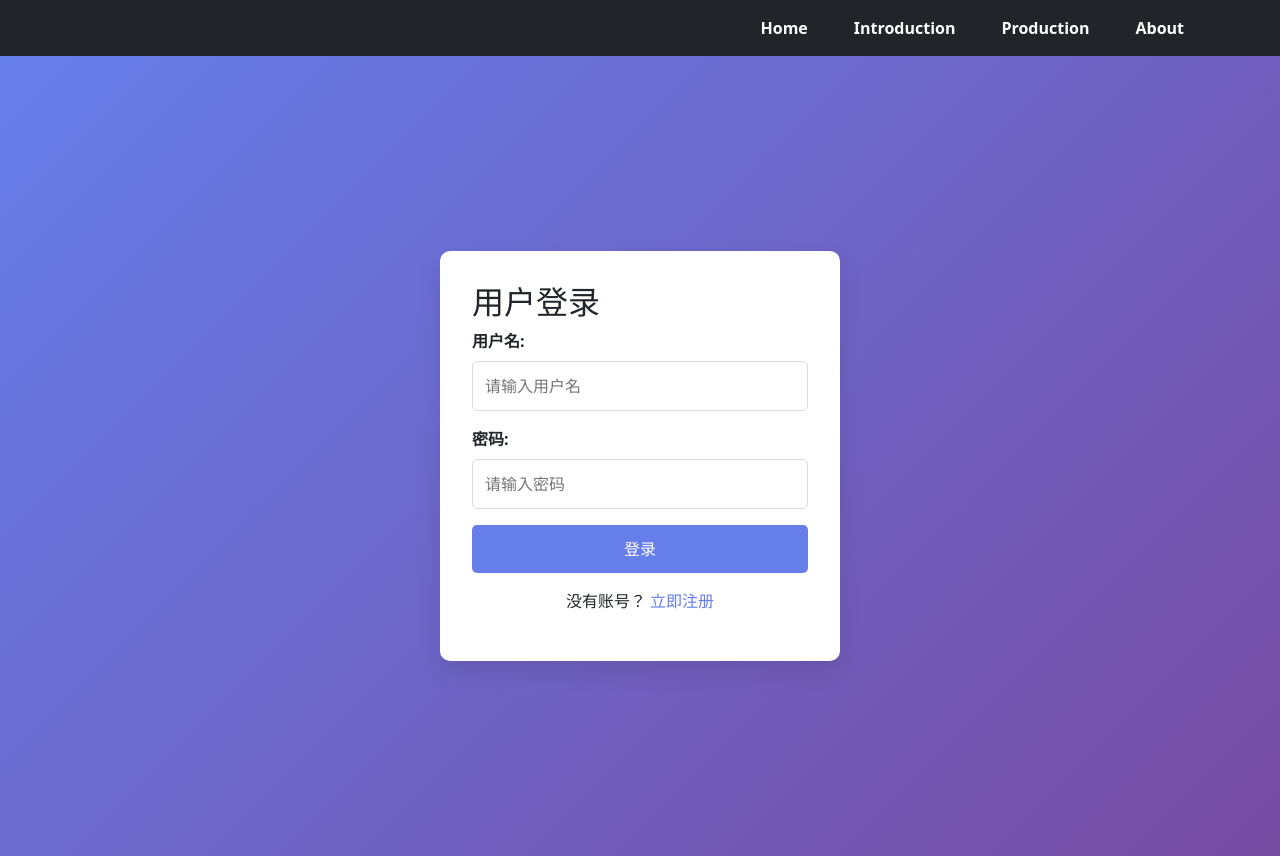
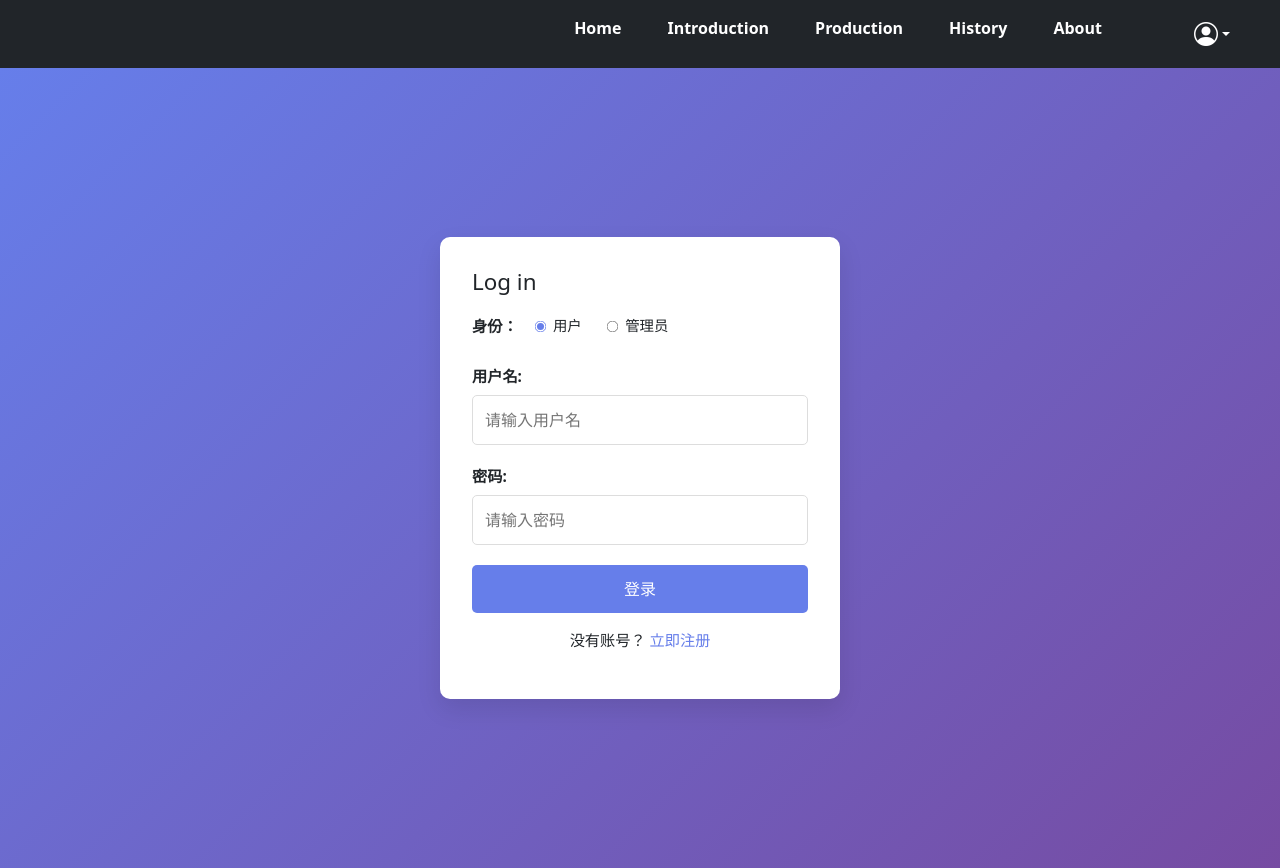
Before and after one commit to Erikline/HuiMou-Technology, a Vue app in the folder Web-Front/: page /login in a window 1280 px wide. Built offline with nearby package versions, Linux system fonts and the light colour scheme.

Commit message:
Create content_filter.py
UI框架

```diff
--- a/Web-Front/package.json
+++ b/Web-Front/package.json
@@ -8,7 +8,7 @@
     "lint": "vue-cli-service lint"
   },
   "dependencies": {
-    "bootstrap": "^5.3.3",
+    "bootstrap": "^5.3.7",
     "core-js": "^3.8.3",
     "socket.io-client": "^4.8.1",
     "vue": "^3.2.13",
--- a/Web-Front/src/App.vue
+++ b/Web-Front/src/App.vue
@@ -5,18 +5,78 @@
         <span class="navbar-toggler-icon"></span>
       </button>
       <div class="collapse navbar-collapse" id="navbarNavAltMarkup">
-        <div class="navbar-nav ms-auto"> <!-- ms-auto 用于右对齐 -->
+        <div class="navbar-nav ms-auto">
           <router-link class="nav-link" to="/Home">Home</router-link>
           <router-link class="nav-link" to="/project-intro">Introduction</router-link>
           <router-link class="nav-link" to="/product-market">Production</router-link>
+          <router-link class="nav-link" to="/history">History</router-link>
           <router-link class="nav-link" to="/about">About</router-link>
           <router-link class="nav-link" to="/page-wrapper"></router-link>
+
+          <!-- 👤 用户头像下拉 -->
+          <li class="nav-item dropdown" style="list-style: none;">
+            <a
+              class="nav-link dropdown-toggle d-flex align-items-center"
+              href="#" role="button"
+              data-bs-toggle="dropdown"
+              aria-expanded="false"
+              @click.prevent="handleAvatarClick"
+            >
+              <i class="bi bi-person-circle fs-4"></i>
+            </a>
+
+            <ul class="dropdown-menu dropdown-menu-end" v-if="currentUser">
+              <li class="dropdown-item-text text-muted">
+                {{ currentUser.username }}
+              </li>
+              <li><hr class="dropdown-divider"></li>
+              <li>
+                <a class="dropdown-item text-danger" href="#" @click.prevent="logout">
+                  退出登录
+                </a>
+              </li>
+            </ul>
+          </li>
         </div>
       </div>
     </div>
   </nav>
   <router-view></router-view>
 </template>
+
+<script>
+export default {
+  name: 'Navbar',
+  data() {
+    return {
+      currentUser: null
+    }
+  },
+  mounted() {
+    const userStr = localStorage.getItem('user')
+    if (userStr) {
+      try {
+        this.currentUser = JSON.parse(userStr)
+      } catch (e) {
+        this.currentUser = null
+      }
+    }
+  },
+  methods: {
+    logout() {
+      localStorage.removeItem('user')
+      this.currentUser = null
+      this.$router.push('/login')
+    },
+    handleAvatarClick() {
+      if (!this.currentUser) {
+        this.$router.push('/login')  // 未登录 → 登录页
+      }
+      // 已登录则正常展开 dropdown，不需要处理
+    }
+  }
+}
+</script>
 
 <style>
 nav {
@@ -30,8 +90,8 @@ nav .nav-link {
 }
 
 nav .nav-link.router-link-exact-active {
-  background: linear-gradient(to right, #e66465, #9198e5); /* 设置渐变背景 */
-  -webkit-background-clip: text; /* Chrome 和 Safari */
+  background: linear-gradient(to right, #e66465, #9198e5);
+  -webkit-background-clip: text;
   background-clip: text;
   color: transparent;
 }
--- a/Web-Front/src/router/index.js
+++ b/Web-Front/src/router/index.js
@@ -7,6 +7,7 @@ import Test from '../views/Test.vue'
 import DroneStream from '../views/DroneStream.vue'
 import AiAnalysis from '../views/AiAnalysis.vue'
 import Login from '../views/Login.vue'
+import AdminDashboard from '../views/AdminDashboard.vue'
 import store from '../store'
 
 const routes = [
@@ -30,12 +31,6 @@ const routes = [
     component: ProjectIntro
   },
   {
-    path: '/product-market',
-    name: 'productMarket',
-    component: ProductMarket,
-    meta: { requiresAuth: true }
-  },
-  {
     path: '/about',
     name: 'about',
     component: About
@@ -57,6 +52,18 @@ const routes = [
     name: 'aiAnalysis',
     component: AiAnalysis,
     meta: { requiresAuth: true }
+  },
+  {
+    path: '/product-market',
+    name: 'productMarket',
+    component: ProductMarket,
+    meta: { requiresAuth: true, role: 'user' }
+  },
+  {
+    path: '/admin',
+    name: 'adminDashboard',
+    component: AdminDashboard,
+    meta: { requiresAuth: true, role: 'admin' }
   }
 ]
 
@@ -65,17 +72,24 @@ const router = createRouter({
   routes
 })
 
-// 路由守卫
 router.beforeEach((to, from, next) => {
+  const isAuth = store.getters.isAuthenticated
+  const user = store.getters.currentUser
+
   if (to.matched.some(record => record.meta.requiresAuth)) {
-    if (!store.getters.isAuthenticated) {
-      next({ name: 'login' })
-    } else {
-      next()
+    if (!isAuth) {
+      // 未登录用户访问受限页面
+      return next({ name: 'login' })
     }
-  } else {
-    next()
+
+    const requiredRole = to.meta.role
+    if (requiredRole && user?.role !== requiredRole) {
+      // 登录了但访问了非本身份页面
+      return next({ name: 'home' })
+    }
   }
+
+  next()
 })
 
 export default router
--- /dev/null
+++ b/Web-Front/src/views/AdminDashboard.vue
@@ -0,0 +1,78 @@
+<template>
+  <div class="admin-dashboard d-flex">
+    <!-- 左侧导航栏 -->
+    <div class="sidebar bg-dark text-white p-3">
+      <h5 class="text-center mb-4">后台管理</h5>
+      <ul class="nav flex-column">
+        <li class="nav-item">
+          <a class="nav-link text-white" :class="{ active: view === 'status' }" @click="view = 'status'">用户状态</a>
+        </li>
+        <li class="nav-item">
+          <a class="nav-link text-white" :class="{ active: view === 'history' }" @click="view = 'history'">历史记录</a>
+        </li>
+        <li class="nav-item mt-4">
+          <button class="btn btn-outline-light w-100" @click="goBack">返回主页</button>
+        </li>
+        <li class="nav-item mt-2">
+          <button class="btn btn-danger w-100" @click="logout">退出登录</button>
+        </li>
+      </ul>
+    </div>
+
+    <!-- 主体内容 -->
+    <div class="content flex-grow-1 p-4">
+      <div v-if="view === 'status'">
+        <h3>用户登录状态</h3>
+        <p>展示用户的登录情况：</p>
+        <table class="table mt-3">
+          <thead><tr><th>用户名</th><th>状态</th><th>登录时间</th></tr></thead>
+          <tbody>
+            <tr><td>admin</td><td>已登录</td><td>2025-07-04 20:00</td></tr>
+            <tr><td>user1</td><td>未登录</td><td>-</td></tr>
+          </tbody>
+        </table>
+      </div>
+      <div v-else-if="view === 'history'">
+        <h3>用户历史记录</h3>
+        <ul class="list-group mt-3">
+          <li class="list-group-item">user1 浏览了产品页面</li>
+          <li class="list-group-item">user2 提交了订单</li>
+        </ul>
+      </div>
+    </div>
+  </div>
+</template>
+
+<script>
+export default {
+  name: 'AdminDashboard',
+  data() {
+    return {
+      view: 'status'
+    }
+  },
+  methods: {
+    goBack() {
+      this.$router.push('/Home')
+    },
+    logout() {
+      localStorage.removeItem('user')
+      this.$router.push('/login')
+    }
+  }
+}
+</script>
+
+<style scoped>
+.admin-dashboard {
+  height: 100vh;
+}
+.sidebar {
+  width: 240px;
+  min-height: 100vh;
+}
+.nav-link.active {
+  font-weight: bold;
+  background-color: rgba(255, 255, 255, 0.1);
+}
+</style>
--- a/Web-Front/src/views/Login.vue
+++ b/Web-Front/src/views/Login.vue
@@ -1,8 +1,25 @@
 <template>
   <div class="login-container">
     <div class="login-form">
-      <h2>{{ isLogin ? '用户登录' : '用户注册' }}</h2>
+      <h2>{{ isLogin ? 'Log in' : 'Sign up' }}</h2>
       <form @submit.prevent="handleSubmit">
+
+        <!-- 身份选择 -->
+        <div class="form-group identity-group">
+          <label class="identity-label">身份：</label>
+          <div class="radio-options">
+            <label>
+              <input type="radio" value="user" v-model="identity" />
+              用户
+            </label>
+            <label>
+              <input type="radio" value="admin" v-model="identity" />
+              管理员
+            </label>
+          </div>
+        </div>
+
+        <!-- 用户名 -->
         <div class="form-group">
           <label for="username">用户名:</label>
           <input
@@ -13,6 +30,8 @@
             placeholder="请输入用户名"
           >
         </div>
+
+        <!-- 密码 -->
         <div class="form-group">
           <label for="password">密码:</label>
           <input
@@ -23,16 +42,47 @@
             placeholder="请输入密码"
           >
         </div>
+
+        <!-- 注册信息 -->
+        <div v-if="!isLogin">
+          <div v-if="identity === 'user'" class="form-group">
+            <label for="phone">手机号:</label>
+            <input
+              type="text"
+              id="phone"
+              v-model="phone"
+              required
+              placeholder="请输入手机号"
+            >
+          </div>
+
+          <div v-else-if="identity === 'admin'" class="form-group">
+            <label for="inviteCode">邀请码:</label>
+            <input
+              type="text"
+              id="inviteCode"
+              v-model="inviteCode"
+              required
+              placeholder="请输入管理员邀请码"
+            >
+          </div>
+        </div>
+
+        <!-- 提交 -->
         <button type="submit" :disabled="isLoading">
           {{ isLoading ? '处理中...' : (isLogin ? '登录' : '注册') }}
         </button>
       </form>
+
+      <!-- 切换 -->
       <p class="switch-mode">
         {{ isLogin ? '没有账号？' : '已有账号？' }}
         <a href="#" @click.prevent="toggleMode">
           {{ isLogin ? '立即注册' : '立即登录' }}
         </a>
       </p>
+
+      <!-- 错误 -->
       <div v-if="errorMessage" class="error-message">
         {{ errorMessage }}
       </div>
@@ -48,6 +98,9 @@ export default {
       isLogin: true,
       username: '',
       password: '',
+      identity: 'user',
+      phone: '',
+      inviteCode: '',
       isLoading: false,
       errorMessage: ''
     }
@@ -58,9 +111,21 @@ export default {
       this.errorMessage = ''
     },
     async handleSubmit() {
-      if (!this.username || !this.password) {
+      if (!this.username || !this.password || !this.identity) {
         this.errorMessage = '请填写完整信息'
         return
+      }
+
+      // 注册校验（手机号 / 邀请码）
+      if (!this.isLogin) {
+        if (this.identity === 'user' && !this.phone) {
+          this.errorMessage = '请输入手机号'
+          return
+        }
+        if (this.identity === 'admin' && !this.inviteCode) {
+          this.errorMessage = '请输入邀请码'
+          return
+        }
       }
 
       this.isLoading = true
@@ -68,38 +133,56 @@ export default {
 
       try {
         const endpoint = this.isLogin ? '/auth/login' : '/auth/register'
-        const response = await fetch(`http://localhost:5001${endpoint}`, {  // Change to port 5001
+        const payload = {
+          username: this.username,
+          password: this.password,
+          identity: this.identity
+        }
+
+        // 注册额外信息
+        if (!this.isLogin) {
+          if (this.identity === 'user') payload.phone = this.phone
+          if (this.identity === 'admin') payload.inviteCode = this.inviteCode
+        }
+
+        const response = await fetch(`http://localhost:5001${endpoint}`, {
           method: 'POST',
-          headers: {
-            'Content-Type': 'application/json',
-          },
+          headers: { 'Content-Type': 'application/json' },
           credentials: 'include',
-          body: JSON.stringify({
-            username: this.username,
-            password: this.password
-          })
+          body: JSON.stringify(payload)
         })
 
         const data = await response.json()
 
         if (response.ok) {
           if (this.isLogin) {
-            // 登录成功，保存用户信息到store
-            this.$store.commit('setUser', {
+            // ✅ 登录成功 → 存 localStorage
+            localStorage.setItem('user', JSON.stringify({
               user_id: data.user_id,
-              username: data.username
-            })
-            this.$router.push({ name: 'productMarket' })
+              username: data.username,
+              identity: this.identity
+            }))
+
+            // ✅ 跳转到对应页面5
+
+
+            // ✅ 跳转
+          if (data.role === 'admin') {
+            this.$router.push('/admin')
           } else {
-            // 注册成功，切换到登录模式
+            this.$router.push('/product-market')  // 普通用户
+          }
+          } else {
+            // 注册成功
             this.isLogin = true
             this.errorMessage = '注册成功，请登录'
           }
         } else {
           this.errorMessage = data.error || '操作失败'
         }
-      } catch (error) {
-        console.error('Error:', error)
+
+      } catch (err) {
+        console.error(err)
         this.errorMessage = '网络错误，请稍后再试'
       } finally {
         this.isLoading = false
@@ -108,6 +191,7 @@ export default {
   }
 }
 </script>
+
 
 <style scoped>
 .login-container {
@@ -122,13 +206,19 @@ export default {
   background: white;
   padding: 2rem;
   border-radius: 10px;
-  box-shadow: 0 10px 25px rgba(0,0,0,0.1);
+  box-shadow: 0 10px 25px rgba(0, 0, 0, 0.1);
   width: 100%;
   max-width: 400px;
+  font-size: 0.95rem; /* 缩小整体字号 */
+}
+
+.login-form h2 {
+  font-size: 1.4rem;
+  margin-bottom: 1.2rem;
 }
 
 .form-group {
-  margin-bottom: 1rem;
+  margin-bottom: 1.2rem;
 }
 
 label {
@@ -143,6 +233,38 @@ input {
   border: 1px solid #ddd;
   border-radius: 5px;
   font-size: 1rem;
+}
+
+/* ✅ 身份选择区域 */
+.identity-group {
+  display: flex;
+  align-items: center;
+  gap: 1rem;
+  flex-wrap: wrap;
+}
+
+.identity-label {
+  font-weight: bold;
+  white-space: nowrap;
+}
+
+.radio-options {
+  display: flex;
+  gap: 1.5rem;
+  font-size: 0.9rem;
+}
+
+.radio-options label {
+  display: inline-flex;
+  align-items: center;
+  gap: 0.4rem;
+  font-weight: normal;
+  white-space: nowrap;
+}
+
+.radio-options input[type="radio"] {
+  transform: scale(0.9);
+  accent-color: #667eea;
 }
 
 button {
```
Also changed, not shown: Web-Front/public/index.html (+9 -0 lines), Web-Front/src/main.js (+9 -5 lines), 2 other files (tests, documents, lock files or other folders).
